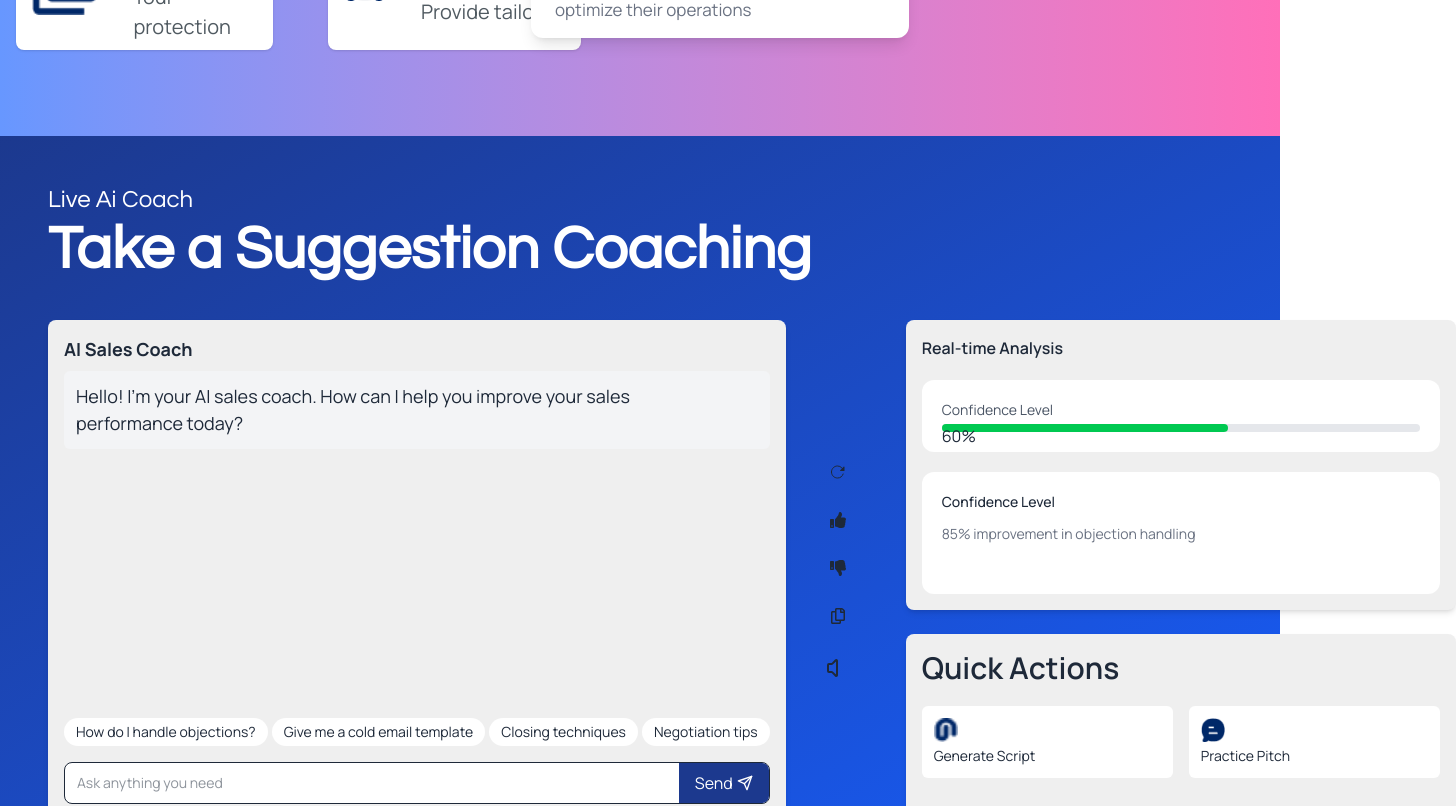
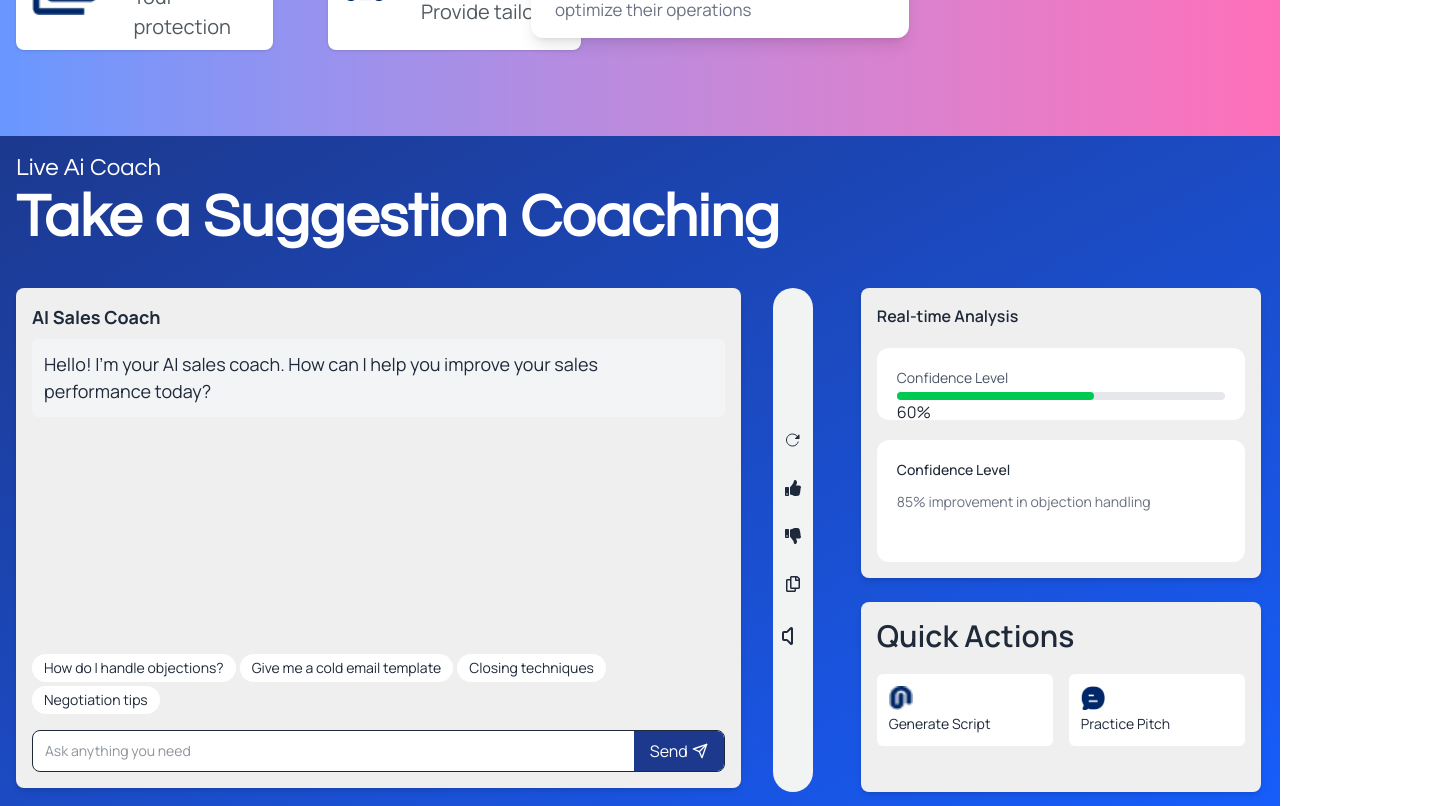
Before and after one commit to nayeemjim/task-with-functionalComponents, a React (Vite) app: page / in a window 1280 px wide. Shown: the part 840-1646 px from the top of the page, 1456 px wide, since content can reach past the window. Built offline with nearby package versions, Linux system fonts and the light colour scheme.

Commit message:
footer is completed

```diff
--- a/src/Components/Form.jsx
+++ b/src/Components/Form.jsx
@@ -14,7 +14,7 @@ const Form = () => {
   return (
     <section className="bg-gradient-to-br from-blue-900 to-blue-600">
       {" "}
-      <div className="font-manrope mx-auto p-6 text-white md:p-12 lg:max-w-[1440px]">
+      <div className="font-manrope mx-auto p-4 text-white lg:max-w-[1440px]">
         <h2 className="font-ques mb-1 text-2xl font-light">Live Ai Coach</h2>
         <h1 className="font-ques mb-10 text-3xl font-bold md:text-4xl lg:text-6xl">
           Take a Suggestion Coaching
@@ -63,36 +63,35 @@ const Form = () => {
           </div>
 
           {/* Side Panel for the another side */}
-          <div className="flex flex-col gap-6 md:w-[300px] lg:flex-row">
+          <div className="flex w-full flex-col gap-6 lg:w-[500px] lg:flex-row">
             {/* Vertical Icons for the task */}
-            <div className="mr-6 flex items-center justify-center gap-4 rounded-full bg-[##F2F3F3] md:flex-col">
-              <div className="p-2 text-gray-800">
+            <ul className="mr-6 flex items-center justify-center gap-4 rounded-full bg-[#F2F3F3] md:flex-col">
+              <li className="p-2 text-gray-800">
                 <IoReload />
-              </div>
-              <div className="p-2 text-gray-800">
+              </li>
+              <li className="p-2 text-gray-800">
                 <FaThumbsUp />
-              </div>
-              <div className="p-2 text-gray-800">
+              </li>
+              <li className="p-2 text-gray-800">
                 <FaThumbsDown />
-              </div>
-              <div className="p-2 text-gray-800">
+              </li>
+              <li className="p-2 text-gray-800">
                 <FaRegCopy />
-              </div>
+              </li>
 
-              <div className="p-2 text-gray-800">
+              <li className="p-2 text-gray-800">
                 <VolumeIcon />
-              </div>
-            </div>
+              </li>
+            </ul>
             <div>
               {/* Analysis part for the task */}
-              <div className="mb-6 w-full rounded-lg bg-[#EFEFEF] p-4 text-gray-800 shadow-md lg:w-[550px]">
+              <div className="mb-6 w-full rounded-lg bg-[#EFEFEF] p-4 text-gray-800 shadow-md lg:w-[400px]">
                 <h3 className="pb-5 font-semibold">Real-time Analysis</h3>
                 <div className="rounded-xl bg-white p-5">
                   <p className="text-sm text-gray-600">Confidence Level</p>
                   <div className="mt-1 h-2 w-full rounded-full bg-gray-200">
-                    <p className="h-2 w-[60%] rounded-full bg-green-500">
-                      <span>60%</span>
-                    </p>
+                    <p className="h-2 w-[60%] rounded-full bg-green-500"></p>
+                    <span>60%</span>
                   </div>
                 </div>
                 <div className="mt-5 rounded-xl bg-white p-5 text-sm">
```
